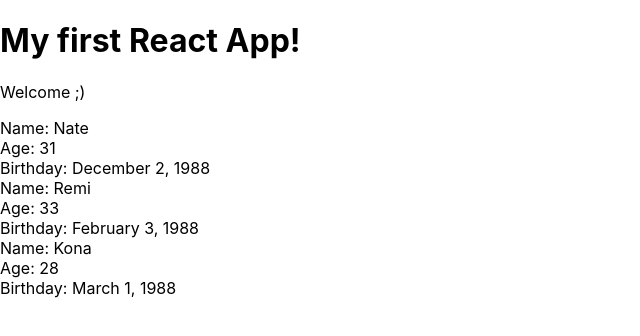
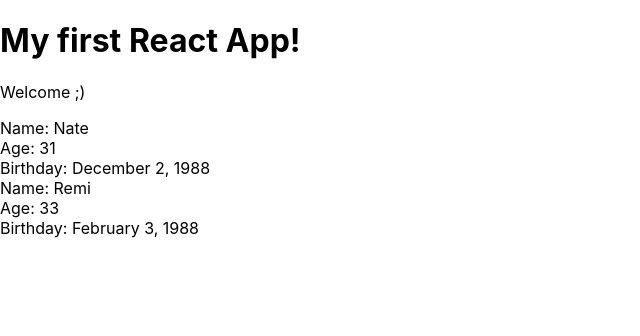
Before and after one commit to mrkwapo/reactDOM, a React (Create React App) app in the folder my-app/: page / in a window 1280 px wide. Shown: the top 336 px of the page, without its empty margins (0-640 px from the left). Built offline with nearby package versions, Linux system fonts and the light colour scheme.

Commit message:
added conditionals

```diff
--- a/my-app/src/Ancestry.js
+++ b/my-app/src/Ancestry.js
@@ -1,16 +1,33 @@
 import React from 'react';
 
 const Ancestry = ({ ancestors }) => {
-  const ancestorList = ancestors.map(ancestor => {
+  //   const ancestorList = ancestors.map(ancestor => {
+  //     if (ancestor.age > 30) {
+  //       return (
+  //         <div className='ancestor' key={ancestor.id}>
+  //           <div>Name: {ancestor.name}</div>
+  //           <div>Age: {ancestor.age}</div>
+  //           <div>Birthday: {ancestor.birthday}</div>
+  //         </div>
+  //       );
+  //     } else {
+  //       return null;
+  //     }
+  //   });
+
   return (
+    <div className='ancestor-list'>
+      {ancestors.map(ancestor => {
+        return ancestor.age > 30 ? (
           <div className='ancestor' key={ancestor.id}>
             <div>Name: {ancestor.name}</div>
             <div>Age: {ancestor.age}</div>
             <div>Birthday: {ancestor.birthday}</div>
           </div>
+        ) : null;
+      })}
+    </div>
   );
-  });
-  return <div className='ancestor-list'>{ancestorList}</div>;
 };
 
 export default Ancestry;
```
Lines whose indentation alone changed are shown as unchanged.
